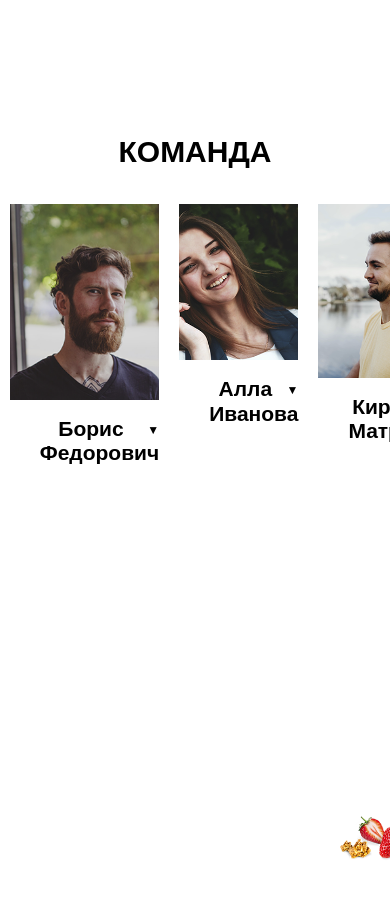
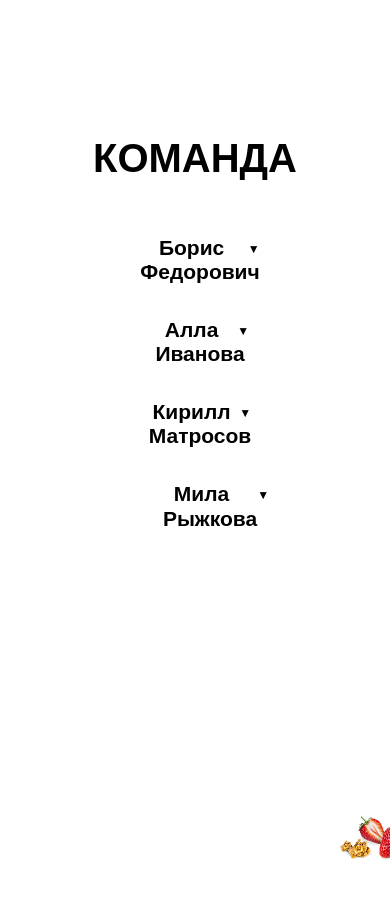
Before and after one commit to Aardiss/Aardiss.github.io, a plain HTML site: page index.html in a window 390 px wide. Shown: the part 2560-3458 px from the top of the page. Drawn offline with nearby package versions, Linux system fonts and the light colour scheme; files whose address does not match are found by name.

Commit message:
аккордеон

```diff
--- a/index.html
+++ b/index.html
@@ -234,7 +234,7 @@
     <section class="section command__section">
       <div class="container command__container">
         <h2 class="command__title">КОМАНДА</h2>
-       <ul class="command__list">
+       <ul class="command__list command__list-desktop">
        <li class="command__profile">
          <img class="command__profile-photo" src="/img/reviews/photo1.png">
          <article class="command__profile-content">
@@ -276,6 +276,62 @@
          <article class="command__profile-content">
           <button class="command__profile-name command__profile-name-indent">Мила Рыжкова</button>
           <div class="command__profile-panel">
+            <h5 class="command__profile-title">PR, маркетинг</h5>
+            <div class="command__profile-text">
+            <p>С радостью поможет подобрать батончики и оформить заказ.</p>
+            </div>
+          </div>
+         </article>
+       </li>
+       </ul>
+
+       <ul class="command__list command__list-mobile">
+       <li class="command__profile">
+         <article class="command__profile-content">
+          <button class="command__profile-name">Борис Федорович</button>
+          <div class="command__profile-panel">
+            <img class="command__profile-photo" src="/img/reviews/photo1.png">
+            <h5 class="command__profile-title">Оператор</h5>
+            <div class="command__profile-text">
+            <p>С радостью поможет подобрать батончики и оформить заказ.</p>
+            </div>
+          </div>
+         </article>
+       </li>
+
+       <li class="command__profile">
+         <article class="command__profile-content">
+          <button class="command__profile-name command__profile-name-indent">Алла Иванова</button>
+          <div class="command__profile-panel">
+            <img class="command__profile-photo" src="/img/reviews/photo2.png">
+            <h5 class="command__profile-title">Оператор</h5>
+            <div class="command__profile-text">
+            <p>С радостью поможет подобрать батончики и оформить заказ.</p>
+            </div>
+          </div>
+         </article>
+       </li>
+
+
+       <li class="command__profile">
+         <article class="command__profile-content">
+          <button class="command__profile-name">Кирилл Матросов</button>
+          <div class="command__profile-panel">
+            <img class="command__profile-photo" src="/img/reviews/photo3.png">
+            <h5 class="command__profile-title">Оператор</h5>
+            <div class="command__profile-text">
+            <p>С радостью поможет подобрать батончики и оформить заказ.</p>
+            </div>
+          </div>
+         </article>
+       </li>
+
+
+       <li class="command__profile">
+         <article class="command__profile-content">
+          <button class="command__profile-name command__profile-name-indent">Мила Рыжкова</button>
+          <div class="command__profile-panel">
+            <img class="command__profile-photo" src="/img/reviews/photo4.png">
             <h5 class="command__profile-title">PR, маркетинг</h5>
             <div class="command__profile-text">
             <p>С радостью поможет подобрать батончики и оформить заказ.</p>
--- a/js/accordion.js
+++ b/js/accordion.js
@@ -1,8 +1,16 @@
 const acc = document.getElementsByClassName("command__profile-name");
+const container = document.getElementsByClassName("command__profile");
+
+const closeEvery = container => {
+   const items = container.find('command__profile-panel');
+   items.height(0);
+}
 
 for (let i = 0; i < acc.length; i++) {
   acc[i].addEventListener("click", function () {
     this.classList.toggle("active");
+    const container =$this.closest("command__list");
+      closeEvery(container);
     const panel = this.nextElementSibling;
     if (panel.style.maxHeight) {
       panel.style.maxHeight = null;
--- a/scss/components/command.scss
+++ b/scss/components/command.scss
@@ -4,10 +4,6 @@
   margin-bottom: 1.944rem;
   color: black;
   text-align: center;
-
-  @include tablets {
-    font-size: 30px;
-  }
 }
 .command__container {
   display: flex;
@@ -63,5 +59,37 @@
 .command__profile-panel {
   max-height: 0;
   overflow: hidden;
-  transition: 0.5s;
+  transition: 0.3s;
 }
+.command__list-mobile {
+  display: none;
+}
+@media screen and (max-width: 768px) {
+.command__list-desktop{
+  display: none;
+}
+.command__container {
+  max-height: 100px;
+}
+.command__title {
+  font-size: 40px;
+}
+.command__profile-panel {
+  margin-left: 20px;
+}
+.command__profile {
+  margin-bottom: 15px;
+  flex: initial;
+  margin-right: 0;
+
+}
+.command__list-mobile {
+ display: flex;
+}
+.command__list {
+  padding: 0 30%;
+  flex-direction: column;
+  align-items: center;
+  text-align: center;
+}
+}
```
Also changed, not shown: css/main.css, 1 other file.
